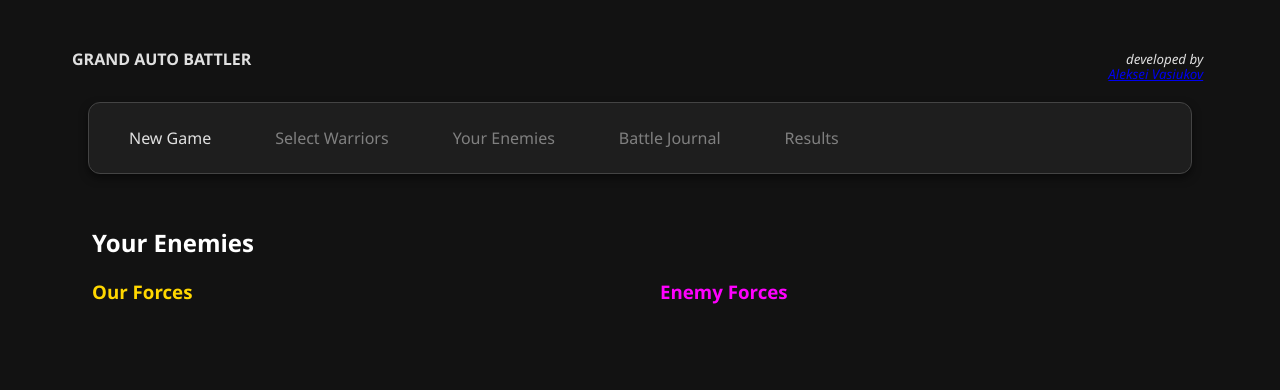
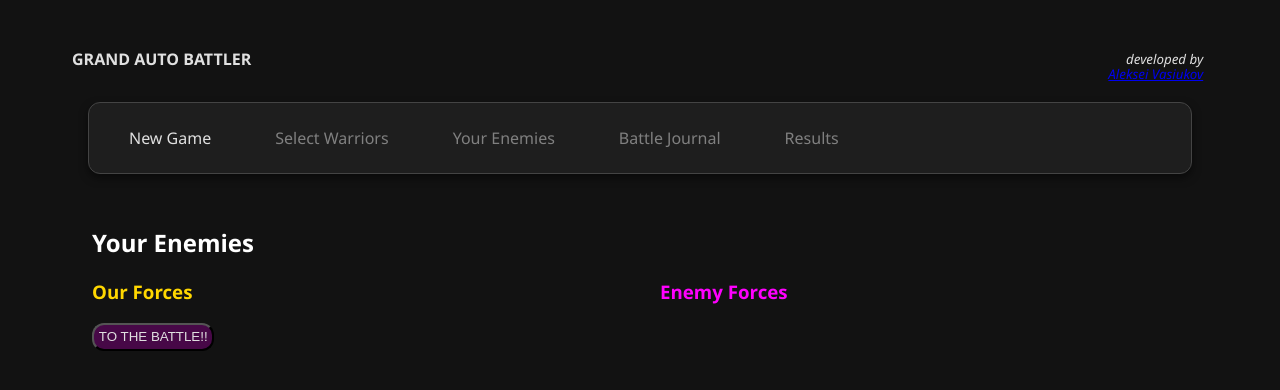
Before and after one commit to AlekseiVasiukov/RustProject, an Angular app in the folder GrandAutoBattler/GrandAutoBattler_Angular_UI/: page /enemies in a window 1280 px wide. Shown: the top 390 px of the page. Built offline with nearby package versions, Linux system fonts and the light colour scheme.

Commit message:
Buttons are cycling through the stages

```diff
--- a/GrandAutoBattler/GrandAutoBattler_Angular_UI/src/app/components/enemies/enemies.html
+++ b/GrandAutoBattler/GrandAutoBattler_Angular_UI/src/app/components/enemies/enemies.html
@@ -38,4 +38,7 @@
       }
     </div>
   </div>
+
+        <button class="btn-advance-stage" (click)="goToBattleJournal()">TO THE BATTLE!!</button>
+
 </div>
--- a/GrandAutoBattler/GrandAutoBattler_Angular_UI/src/app/components/enemies/enemies.ts
+++ b/GrandAutoBattler/GrandAutoBattler_Angular_UI/src/app/components/enemies/enemies.ts
@@ -1,7 +1,9 @@
 import { Component, inject, computed } from '@angular/core';
 import { CommonModule } from '@angular/common';
 import { GameSessionService } from '../../core/services/game-session.service';
+import { Router } from '@angular/router';
 import type { Combatant } from '../../core/models/game.model';
+
 
 @Component({
   selector: 'app-enemies',
@@ -12,6 +14,7 @@ import type { Combatant } from '../../core/models/game.model';
 })
 export class Enemies {
   session = inject(GameSessionService);
+  router = inject(Router);
 
   //our combatants (side 0)
   ourCombatants = computed(() => {
@@ -36,4 +39,8 @@ export class Enemies {
   getUnitType(combatant: Combatant): string {
     return combatant.unit_type_pretty_name || combatant.unit_type_name;
   }
+
+  goToBattleJournal(){
+    this.router.navigate(['/battle-journal'])
+  }
 }
--- a/GrandAutoBattler/GrandAutoBattler_Angular_UI/src/styles/styles.scss
+++ b/GrandAutoBattler/GrandAutoBattler_Angular_UI/src/styles/styles.scss
@@ -64,7 +64,7 @@ h4 {
   padding: 0.3rem;
   color: $text-color;
   border-radius: $border-radius;
-  border-color: $contour-color;
+  // border-color: $contour-color;
   // box-shadow: $shadow;
   transition:
     background-color 0.3s cubic-bezier(0.6, -0.28, 0.735, 0.045),
```
